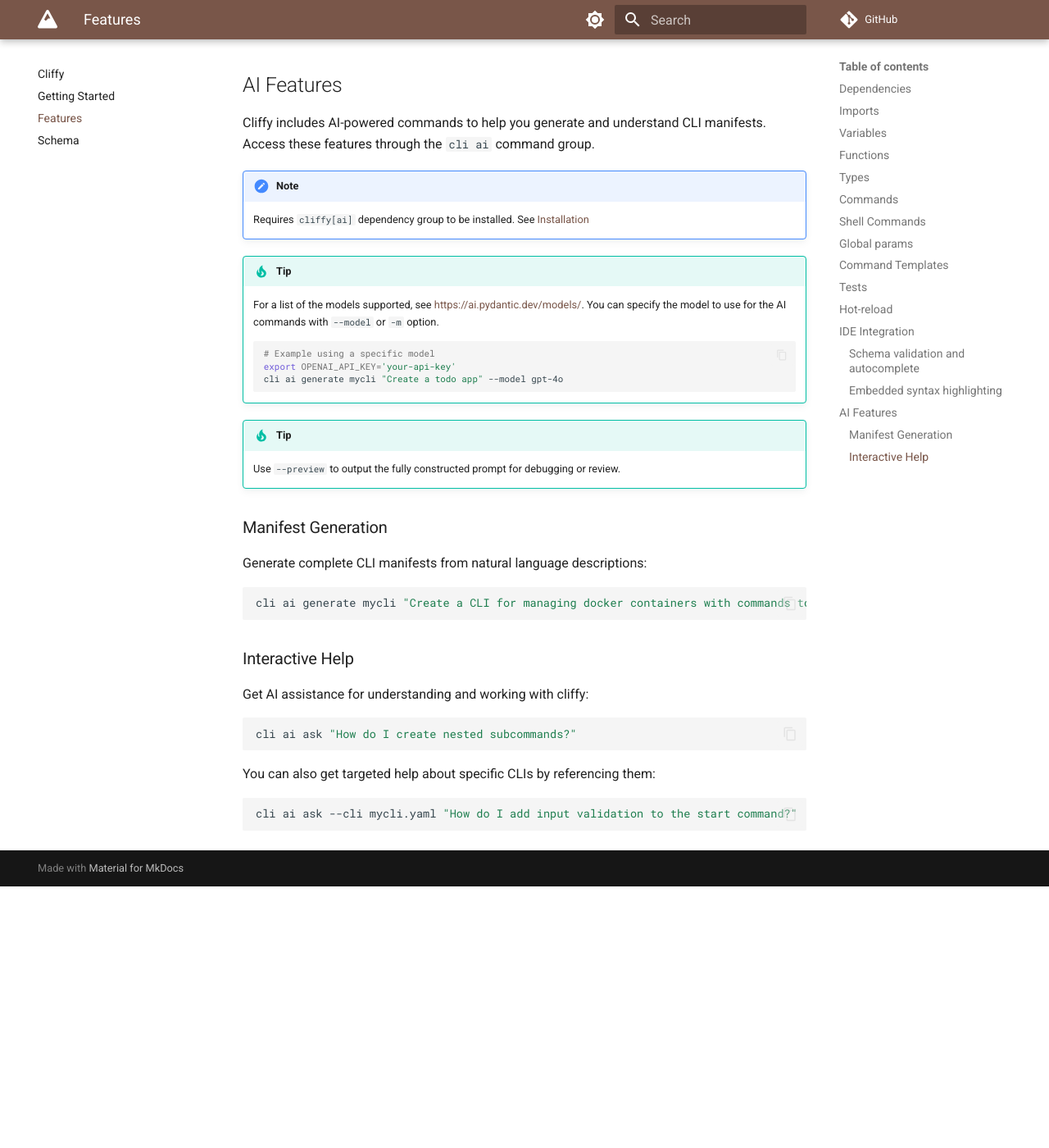
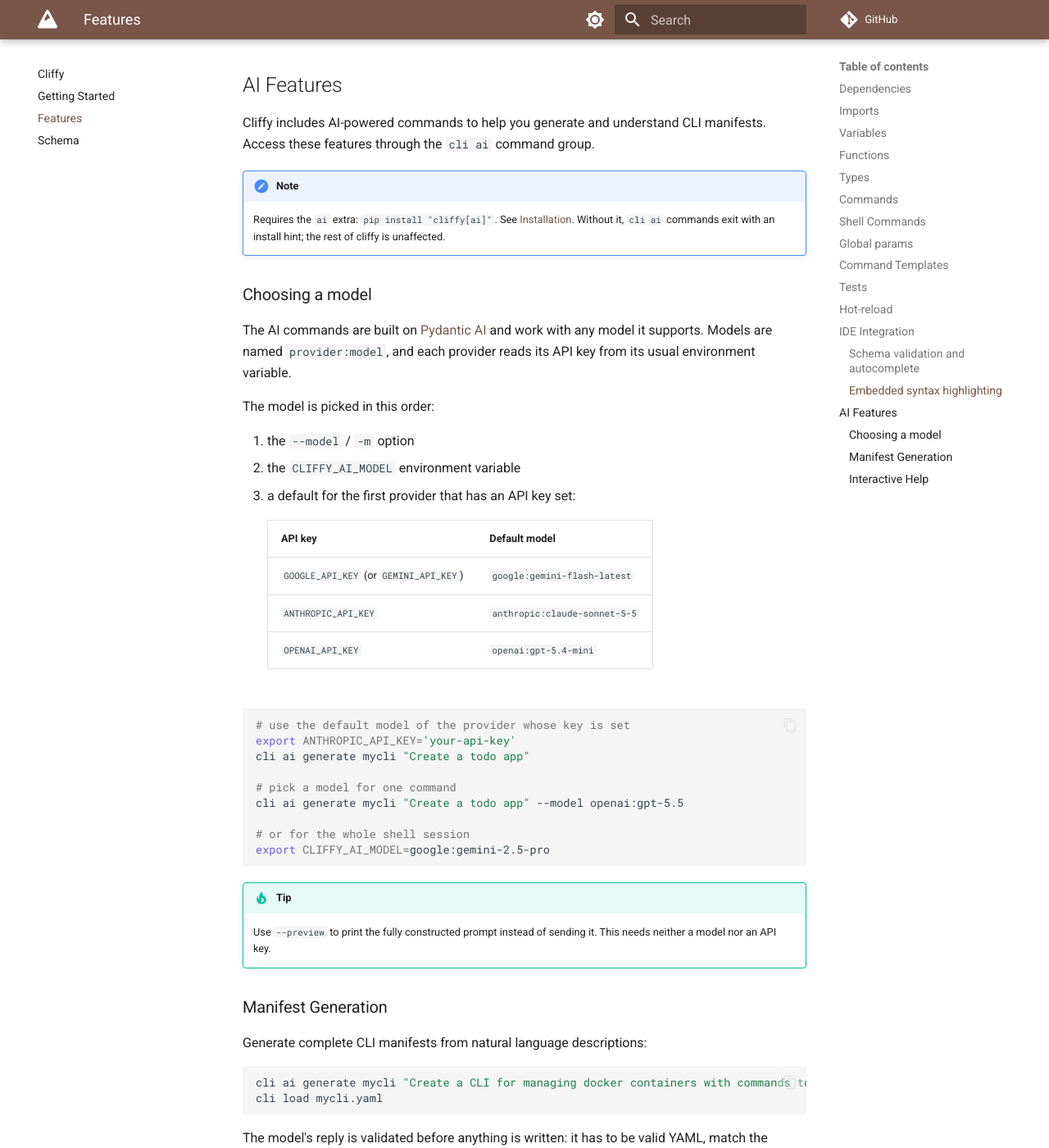
Before and after one commit to jaykv/cliffy, an MkDocs documentation site: the page built from docs/features.md, in a window 1280 px wide and 1400 px high, scrolled down 5101 px. Shown: the whole window at 82% size. Built offline with MkDocs 1.6.1 and Material for MkDocs 9.7.7, drawn with Linux system fonts in a browser that asks for light colours; comment, search, counter and statistics services are not loaded; before the commit the page ends 6182 px from its top, so only the background shows below that; some of the changed text lies outside the part shown.

Commit message:
Document AI model selection, manifest validation and grounding
Co-Authored-By: Claude Opus 5.5 <noreply@anthropic.com>

````diff
--- a/docs/features.md
+++ b/docs/features.md
@@ -218,19 +218,39 @@ Install the [YAML embedded languages extension](https://marketplace.visualstudio
 Cliffy includes AI-powered commands to help you generate and understand CLI manifests. Access these features through the `cli ai` command group.
 
 !!! note
-    Requires `cliffy[ai]` dependency group to be installed. See [Installation](getting-started.md#installation)
+    Requires the `ai` extra: `pip install "cliffy[ai]"`. See [Installation](getting-started.md#installation).
+    Without it, `cli ai` commands exit with an install hint; the rest of cliffy is unaffected.
+
+### Choosing a model
+
+The AI commands are built on [Pydantic AI](https://pydantic.dev/docs/ai/models/overview/) and work with any model it supports. Models are named `provider:model`, and each provider reads its API key from its usual environment variable.
+
+The model is picked in this order:
+
+1. the `--model` / `-m` option
+2. the `CLIFFY_AI_MODEL` environment variable
+3. a default for the first provider that has an API key set:
+
+    | API key | Default model |
+    |---|---|
+    | `GOOGLE_API_KEY` (or `GEMINI_API_KEY`) | `google:gemini-flash-latest` |
+    | `ANTHROPIC_API_KEY` | `anthropic:claude-sonnet-5-5` |
+    | `OPENAI_API_KEY` | `openai:gpt-5.4-mini` |
+
+```bash
+# use the default model of the provider whose key is set
+export ANTHROPIC_API_KEY='your-api-key'
+cli ai generate mycli "Create a todo app"
+
+# pick a model for one command
+cli ai generate mycli "Create a todo app" --model openai:gpt-5.5
+
+# or for the whole shell session
+export CLIFFY_AI_MODEL=google:gemini-2.5-pro
+```
 
 !!! tip
-    For a list of the models supported, see [https://ai.pydantic.dev/models/](https://ai.pydantic.dev/models/). You can specify the model to use for the AI commands with `--model` or `-m` option.
-
-    ```bash
-    # Example using a specific model
-    export OPENAI_API_KEY='your-api-key'
-    cli ai generate mycli "Create a todo app" --model gpt-4o
-    ```
-
-!!! tip
-    Use `--preview` to output the fully constructed prompt for debugging or review.
+    Use `--preview` to print the fully constructed prompt instead of sending it. This needs neither a model nor an API key.
 
 ### Manifest Generation
 
@@ -238,7 +258,15 @@ Generate complete CLI manifests from natural language descriptions:
 
 ```bash
 cli ai generate mycli "Create a CLI for managing docker containers with commands to list, start, stop and remove containers"
+cli load mycli.yaml
 ```
+
+The model's reply is validated before anything is written: it has to be valid YAML, match the manifest schema, and produce a CLI that is valid Python. A reply that fails is sent back to the model together with the reason, up to `--retries` times (default 2). If no valid manifest comes back, the command fails and writes nothing.
+
+`mycli.yaml` is written to the current directory, or to `--output-dir`. An existing file is only replaced with `--force`.
+
+!!! warning
+    Validation checks that the manifest loads, not that the commands do what you asked. Read the generated run blocks before running the CLI.
 
 ### Interactive Help
 
@@ -248,8 +276,12 @@ Get AI assistance for understanding and working with cliffy:
 cli ai ask "How do I create nested subcommands?"
 ```
 
-You can also get targeted help about specific CLIs by referencing them:
+The question is answered from a reference built from your installed cliffy version: its command list, the annotated `cli init` template and the manifest JSON schema.
+
+You can also get targeted help about specific CLIs by referencing a manifest or a loaded CLI:
 
 ```bash
 cli ai ask --cli mycli.yaml "How do I add input validation to the start command?"
 ```
+
+The answer is printed to stdout and token usage to stderr, so the answer can be redirected to a file.
````
